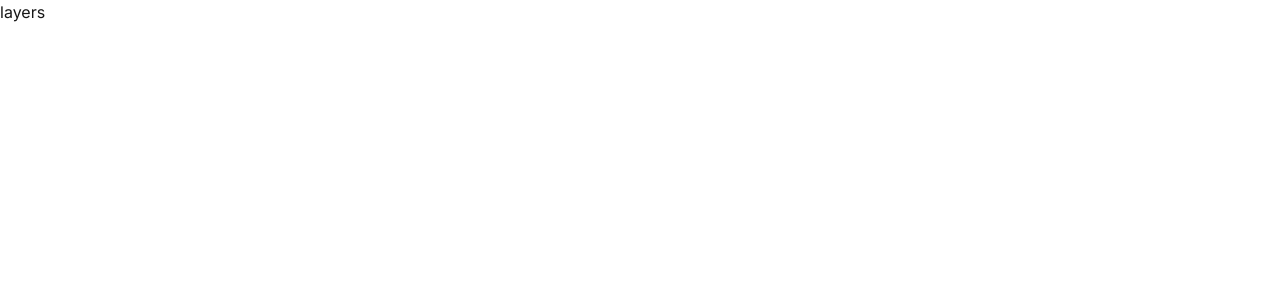
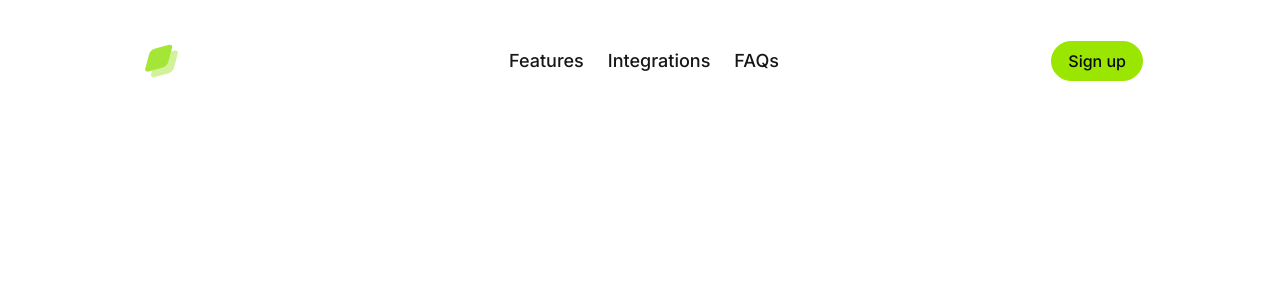
Before and after one commit to nihal-soni/layers, a Next.js app: page / in a window 1280 px wide. Shown: the top 300 px of the page. Built offline with nearby package versions, Linux system fonts and the light colour scheme.

Commit message:
feat(ui): added a  button components ,and responsive navbar section, installed a lucide-react for icons

```diff
--- a/package.json
+++ b/package.json
@@ -11,6 +11,7 @@
   "dependencies": {
     "class-variance-authority": "^0.7.1",
     "clsx": "^2.1.1",
+    "lucide-react": "^0.542.0",
     "motion": "^12.23.12",
     "next": "15.5.0",
     "react": "19.1.0",
--- a/src/app/page.tsx
+++ b/src/app/page.tsx
@@ -1,9 +1,9 @@
-import Image from "next/image";
+import { Navbar } from "@/sections/Navbar";
 
 export default function Home() {
   return (
     <div>
-      layers
+      <Navbar />
     </div>
   );
 }
--- /dev/null
+++ b/src/components/Button.tsx
@@ -0,0 +1,31 @@
+import { ButtonHTMLAttributes } from "react";
+import { cva } from "class-variance-authority";
+
+const classes = cva("border h-10 rounded-full px-4 font-medium", {
+  variants: {
+    variant: {
+      primary: "bg-lime-400 text-neutral-950 border-lime-400 hover:text-white hover:bg-transparent",
+      secondary: "border-white text-white bg-transparent hover:bg-lime-400 hover:text-black",
+    },
+    size : {
+      sm: "h-10"
+    },
+  },
+});
+
+export default function Button(
+  props: {
+    variant: "primary" | "secondary";
+    size?: "sm";
+  } & ButtonHTMLAttributes<HTMLButtonElement>
+) {
+  const { variant, className, size, ...otherProps } = props;
+
+  return (
+    <button
+      className={`${classes({ variant, size })} ${className}`}
+      {...otherProps}
+
+    />
+  );
+}
--- /dev/null
+++ b/src/sections/Navbar.tsx
@@ -0,0 +1,76 @@
+"use client";
+
+import Link from "next/link";
+import Image from "next/image";
+import logoImage from "@/assets/images/logo.svg";
+import Button from "@/components/Button";
+import { Menu } from "lucide-react";
+import { usePathname } from "next/navigation";
+
+const navlinks = [
+  { label: "Features", href: "/features" },
+  { label: "Integrations", href: "/integrations" },
+  { label: "FAQs", href: "/faqs" },
+];
+
+export const Navbar = () => {
+  const path = usePathname();
+
+  return (
+    <section className="px-2 py-4 lg:py-8">
+      <div className="container max-w-5xl mx-auto">
+        <div className="grid grid-cols-2 lg:grid-cols-3 border border-white/15 rounded-2xl p-2 px-4 md:pr-2 items-center">
+
+          <div>
+            <Link href="/" aria-label="Go to homepage" className="flex items-center">
+              <Image
+                src={logoImage}
+                alt="Layers logo"
+                width={120}
+                height={40}
+                className="h-9 w-auto"
+                priority
+              />
+            </Link>
+          </div>
+
+
+          <div className="lg:flex items-center justify-center hidden">
+            <nav className="flex gap-6 font-medium text-lg">
+              {navlinks.map((link) => (
+                <Link
+                  href={link.href}
+                  key={link.label}
+                  aria-current={path === link.href ? "page" : undefined}
+                  className={`transition-colors ${
+                    path === link.href
+                      ? "text-lime-300 font-semibold"
+                      : "hover:text-gray-700"
+                  }`}
+                >
+                  {link.label}
+                </Link>
+              ))}
+            </nav>
+          </div>
+
+
+          <div className="flex justify-end gap-4 items-center">
+
+            <button className="md:hidden p-2 rounded-md hover:bg-white/10" aria-label="Open menu">
+              <Menu className="w-6 h-6" />
+            </button>
+
+
+            <Button variant="secondary" className="hidden md:inline-flex items-center">
+              Log in
+            </Button>
+            <Button variant="primary" className="hidden md:inline-flex items-center">
+              Sign up
+            </Button>
+          </div>
+        </div>
+      </div>
+    </section>
+  );
+};
```
Also changed, not shown: 1 other file (tests, documents, lock files or other folders).
